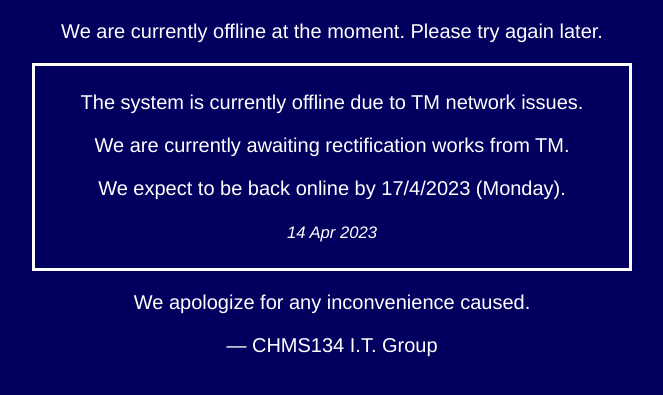
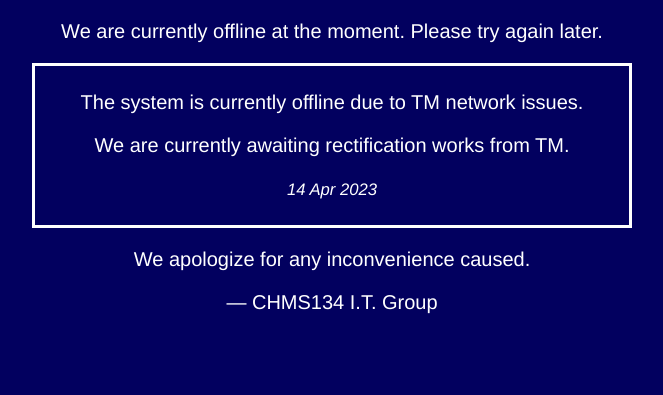
Before and after one commit to chms1/maintenance, a plain HTML site: page 20230414.html in a window 1280 px wide. Shown: the part 459-854 px from the top of the page, without its empty margins (308-971 px from the left). Drawn offline with Linux system fonts and the light colour scheme.

Commit message:
Update 20230414.html

```diff
--- a/20230414.html
+++ b/20230414.html
@@ -50,7 +50,6 @@
             <div class="msgbox">
                 <p>The system is currently offline due to TM network issues.</p>
                 <p>We are currently awaiting rectification works from TM.</p>
-                <p>We expect to be back online by 17/4/2023 (Monday).</p>
 				<p><small><i>14 Apr 2023</i></small></p>
             </div>
             <p>We apologize for any inconvenience caused.</p>
```
